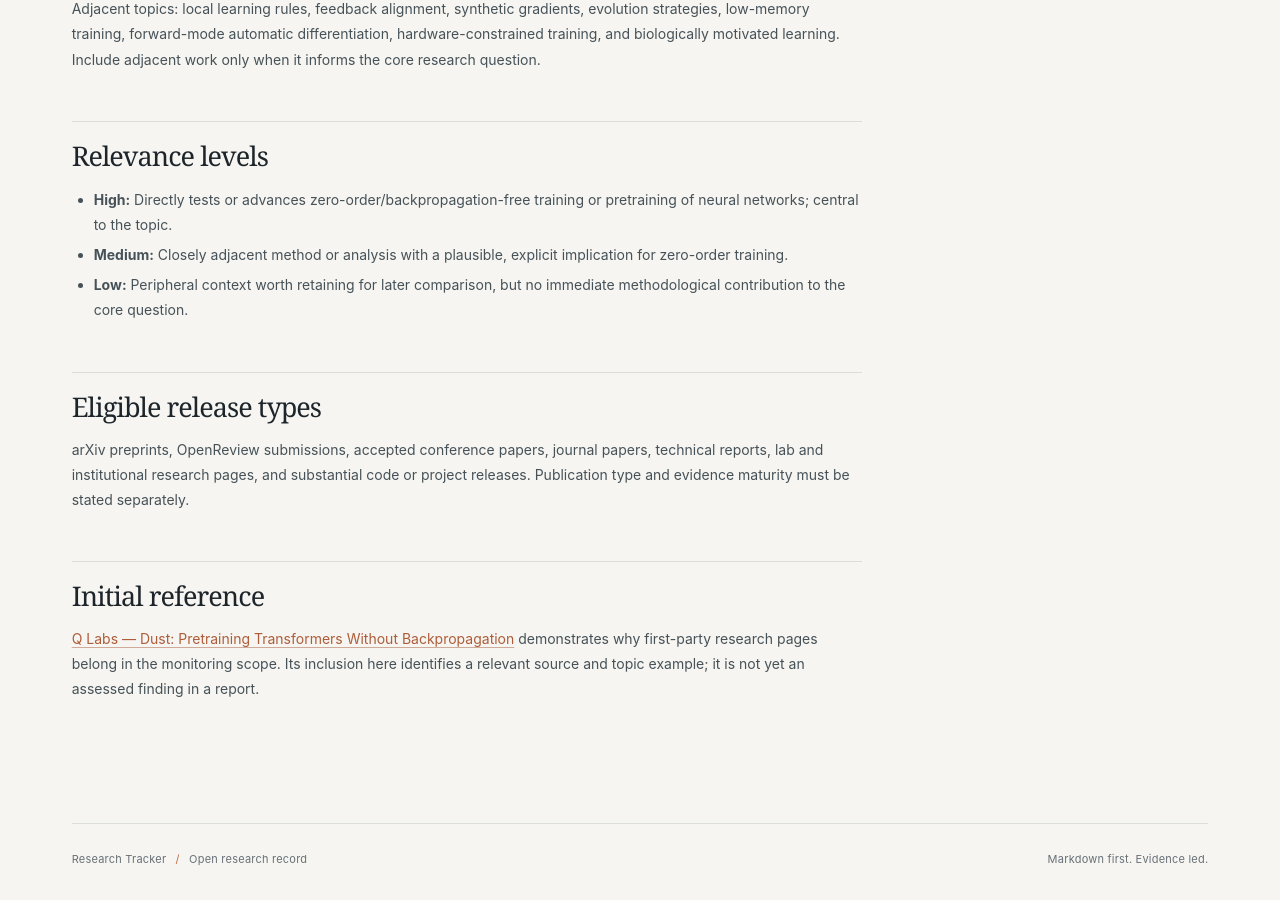
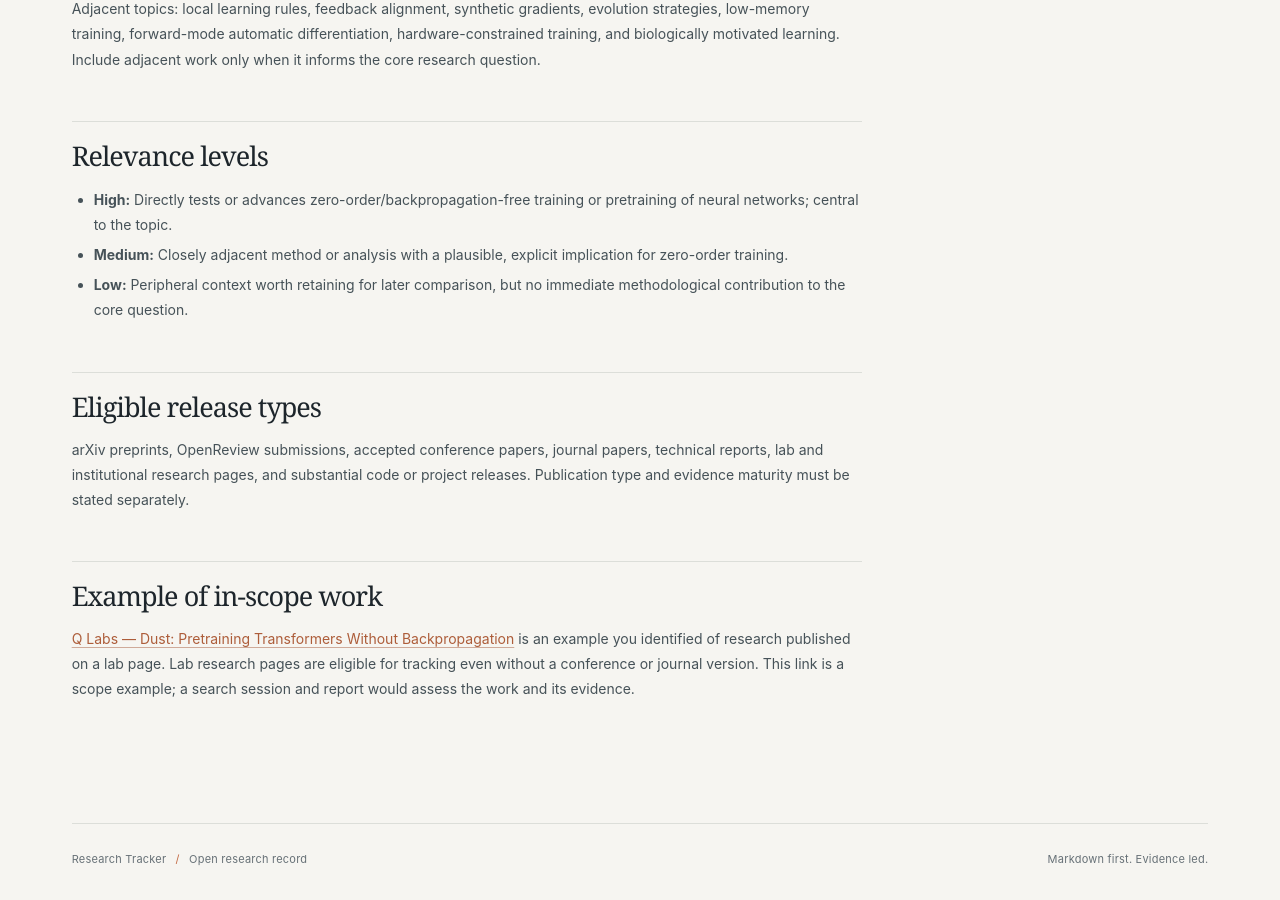
Before and after one commit to TechnoDamo/research-tracker, a Jekyll site: the page built from topics/zero-order-training/topic.md, in a window 1280 px wide and 900 px high, scrolled down 1657 px. Built offline with Jekyll 4.4.1, drawn with Linux system fonts in a browser that asks for light colours.

Commit message:
Clarify Dust as topic scope example

```diff
--- a/topics/zero-order-training/topic.md
+++ b/topics/zero-order-training/topic.md
@@ -55,6 +55,6 @@ Adjacent topics: local learning rules, feedback alignment, synthetic gradients,
 
 arXiv preprints, OpenReview submissions, accepted conference papers, journal papers, technical reports, lab and institutional research pages, and substantial code or project releases. Publication type and evidence maturity must be stated separately.
 
-## Initial reference
+## Example of in-scope work
 
-[Q Labs — Dust: Pretraining Transformers Without Backpropagation](https://qlabs.sh/research/dust) demonstrates why first-party research pages belong in the monitoring scope. Its inclusion here identifies a relevant source and topic example; it is not yet an assessed finding in a report.
+[Q Labs — Dust: Pretraining Transformers Without Backpropagation](https://qlabs.sh/research/dust) is an example you identified of research published on a lab page. Lab research pages are eligible for tracking even without a conference or journal version. This link is a scope example; a search session and report would assess the work and its evidence.
```
